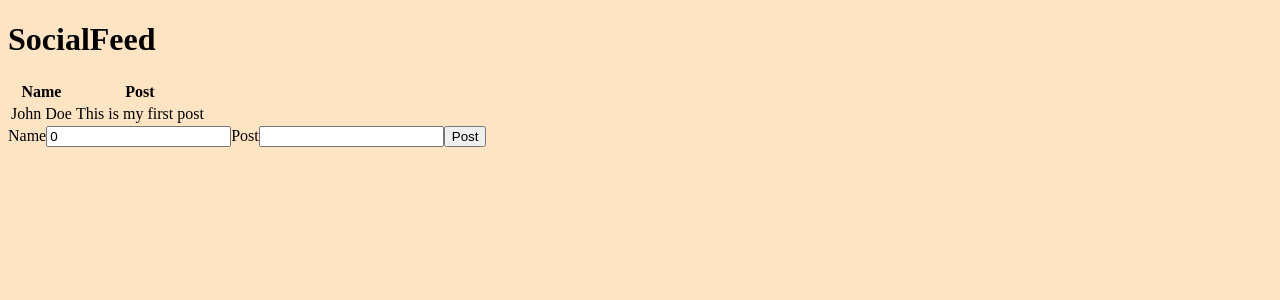
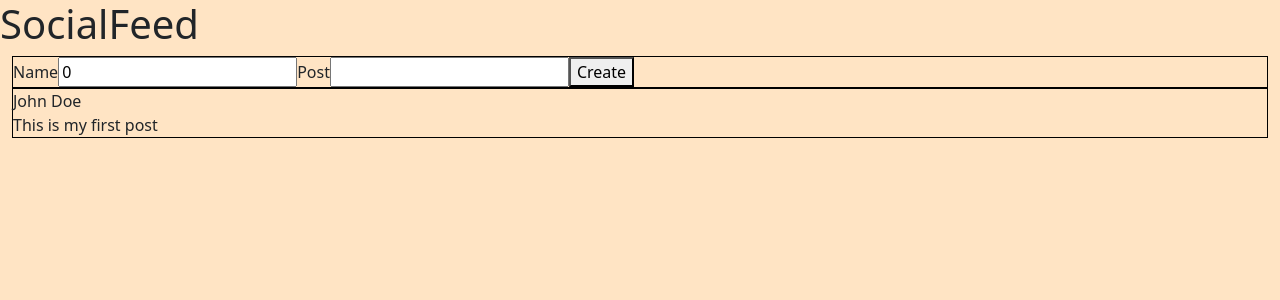
Before and after one commit to LBarandiaran/React-Social-Feed, a React (Create React App) app: page / in a window 1280 px wide. Shown: the top 300 px of the page. Built offline with nearby package versions, Linux system fonts and the light colour scheme.

Commit message:
Created App.css file for border boxes

```diff
--- a/package.json
+++ b/package.json
@@ -6,6 +6,7 @@
     "@testing-library/jest-dom": "^5.16.5",
     "@testing-library/react": "^13.4.0",
     "@testing-library/user-event": "^13.5.0",
+    "bootstrap": "^5.2.1",
     "react": "^18.2.0",
     "react-dom": "^18.2.0",
     "react-scripts": "5.0.1",
--- /dev/null
+++ b/src/App.css
@@ -0,0 +1,5 @@
+.border-box {
+    border: 1px;
+    border-style: solid;
+    border-color: black;
+}
--- a/src/App.js
+++ b/src/App.js
@@ -1,6 +1,7 @@
 import React, { useState } from 'react';
 import DisplayPosts from './Components/DisplayPosts/DisplayPosts';
 import AddPostForm from './Components/AddPost/AddPostForm';
+import './App.css';
 
 function App() {
 
@@ -14,10 +15,13 @@ function App() {
   }
 
   return (
-    <div>
-      <DisplayPosts parentPosts={posts} />
-      <AddPostForm addNewPostProperty={addNewPost} />
-
+    <div className='container-fluid'>
+      <div className='border-box'>
+        <AddPostForm addNewPost={addNewPost} />
+      </div>
+      <div className='border-box'>
+        <DisplayPosts parentPosts={posts} />
+      </div>
     </div>
   );
 }
--- a/src/Components/AddPost/AddPostForm.jsx
+++ b/src/Components/AddPost/AddPostForm.jsx
@@ -22,7 +22,7 @@ const AddPostForm = (props) => {
             <input type='text' value={name} onChange={(event) => setName(event.target.value)} />
             <label>Post</label>
             <input type='text' value={post} onChange={(event) => setPost(event.target.value)} />
-            <button type='submit'>Post</button>
+            <button type='submit'>Create</button>
         </form>
       );
 }
--- a/src/Components/DisplayPosts/DisplayPosts.jsx
+++ b/src/Components/DisplayPosts/DisplayPosts.jsx
@@ -1,24 +1,21 @@
+import './DisplayPosts.css'
 
 const DisplayPosts  = (props) => {
     return (
-      <table>
-        <thead>
-        <tr>
-          <th>Name</th>
-          <th>Post</th>
-        </tr>
-        </thead>
-        <tbody>
+      <div>
+
+
+        <div>
         {props.parentPosts.map((post, index) => {
           return (
-          <tr key={index}>
-            <td>{post.name}</td>
-            <td>{post.post}</td>
-          </tr>
+          <div key={index}>
+            <div>{post.name}</div>
+            <div>{post.post}</div>
+          </div>
           );
         })}
-        </tbody>
-      </table>
+        </div>
+      </div>
     );
 }
 
--- a/src/index.js
+++ b/src/index.js
@@ -1,6 +1,7 @@
 import React from 'react';
 import ReactDOM from 'react-dom/client';
 import App from './App';
+import 'bootstrap/dist/css/bootstrap.min.css';
 
 
 const root = ReactDOM.createRoot(document.getElementById('root'));
```
Also changed, not shown: src/Components/DisplayPosts/DisplayPosts.css (added), 1 other file (tests, documents, lock files or other folders).
